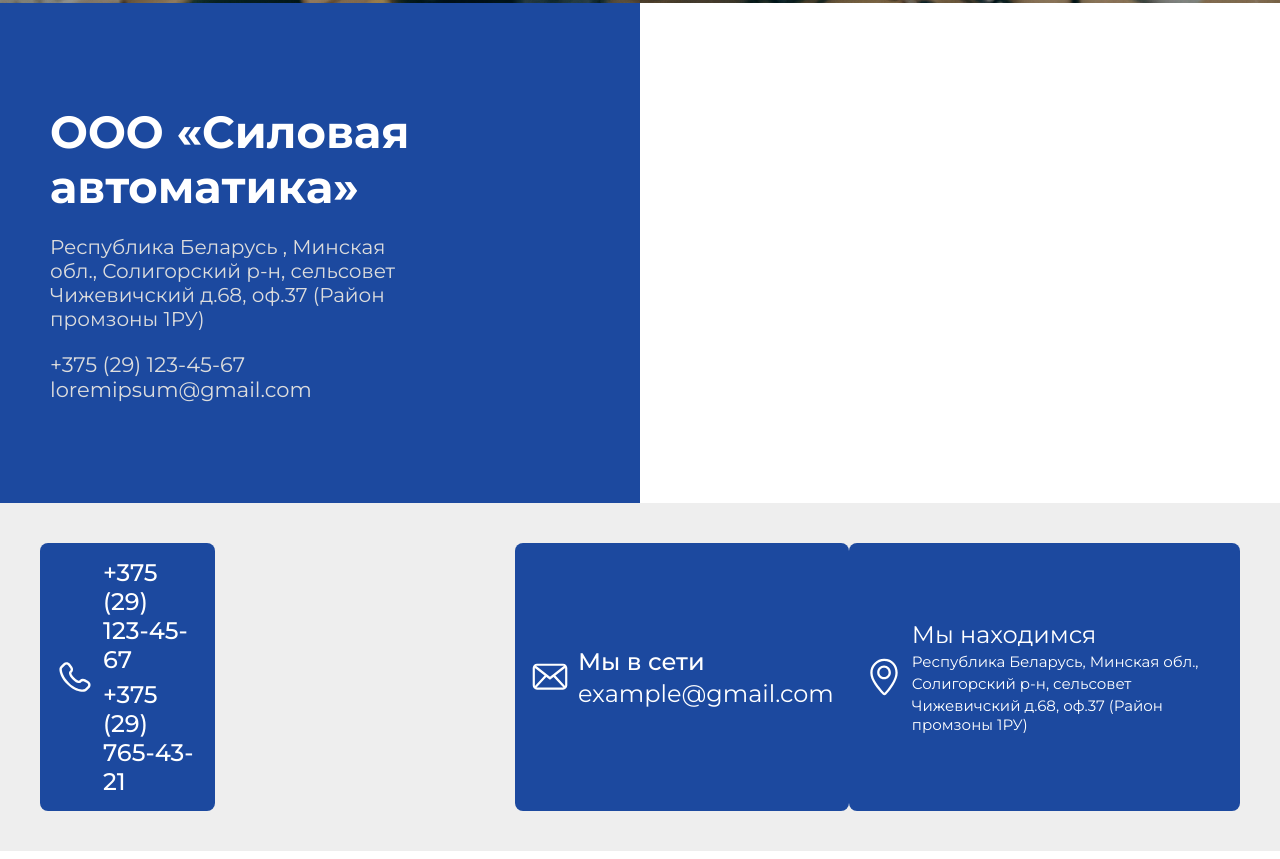
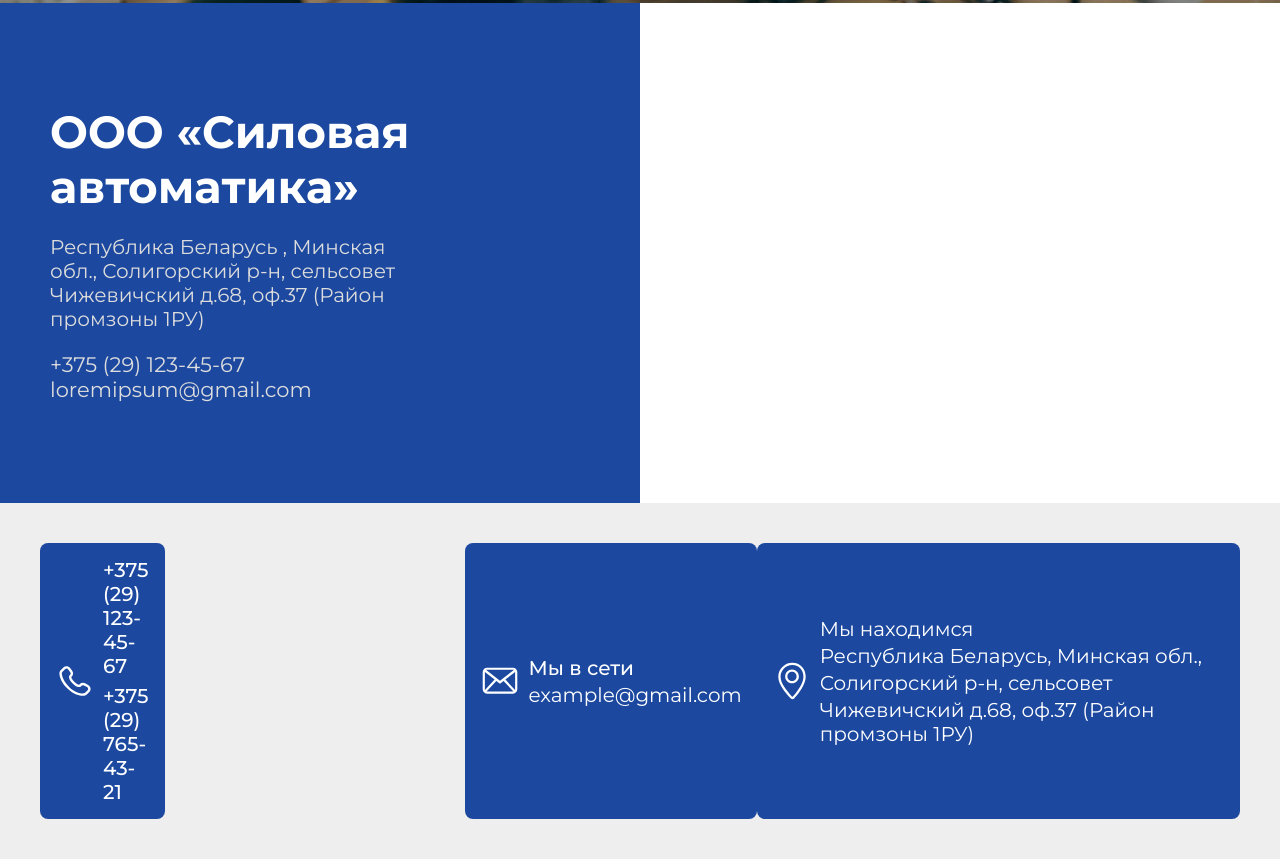
Before and after one commit to romchesko-pazzi/power-automatics-html, a website: page index.html in a window 1280 px wide. Shown: the part 962-1821 px from the top of the page. Drawn offline with Linux system fonts and the light colour scheme.

Commit message:
rofls: again

```diff
--- a/sass/layout/_footer.scss
+++ b/sass/layout/_footer.scss
@@ -5,7 +5,7 @@
   display: flex;
   color: #fff;
   gap: 0.8rem;
-  font-size: 2.4rem;
+  font-size: 2rem;
   padding: 1.5rem;
   background-color: $dark-blue;
   border-radius: 0.8rem;
@@ -103,21 +103,21 @@
       justify-content: center;
 
       @include respond(phone) {
-        font-size: 2.4rem;
+        font-size: 2rem;
       }
     }
 
     &-text > span:nth-child(2),
     &-text > span:nth-child(3),
     &-text > span:nth-child(4) {
-      font-size: 1.5rem;
+      // font-size: 1.5rem;
     }
 
     @include respond(phone) {
       &-text > span:nth-child(2),
       &-text > span:nth-child(3),
       &-text > span:nth-child(4) {
-        font-size: inherit; // Наследует размер шрифта от родителя
+        // font-size: inherit; // Наследует размер шрифта от родителя
       }
     }
   }
```
Also changed, not shown: css/style.css, 1 other file.
